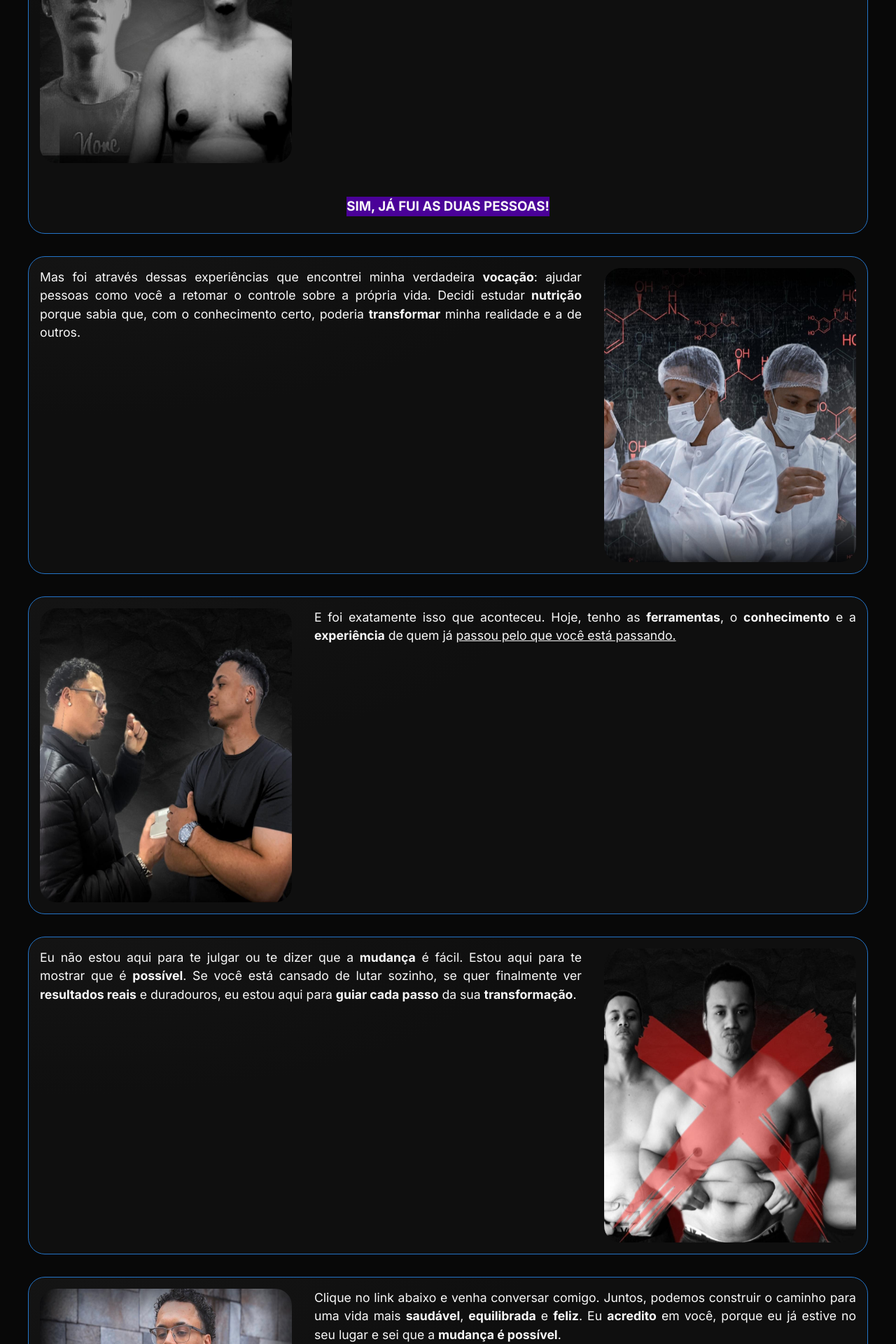
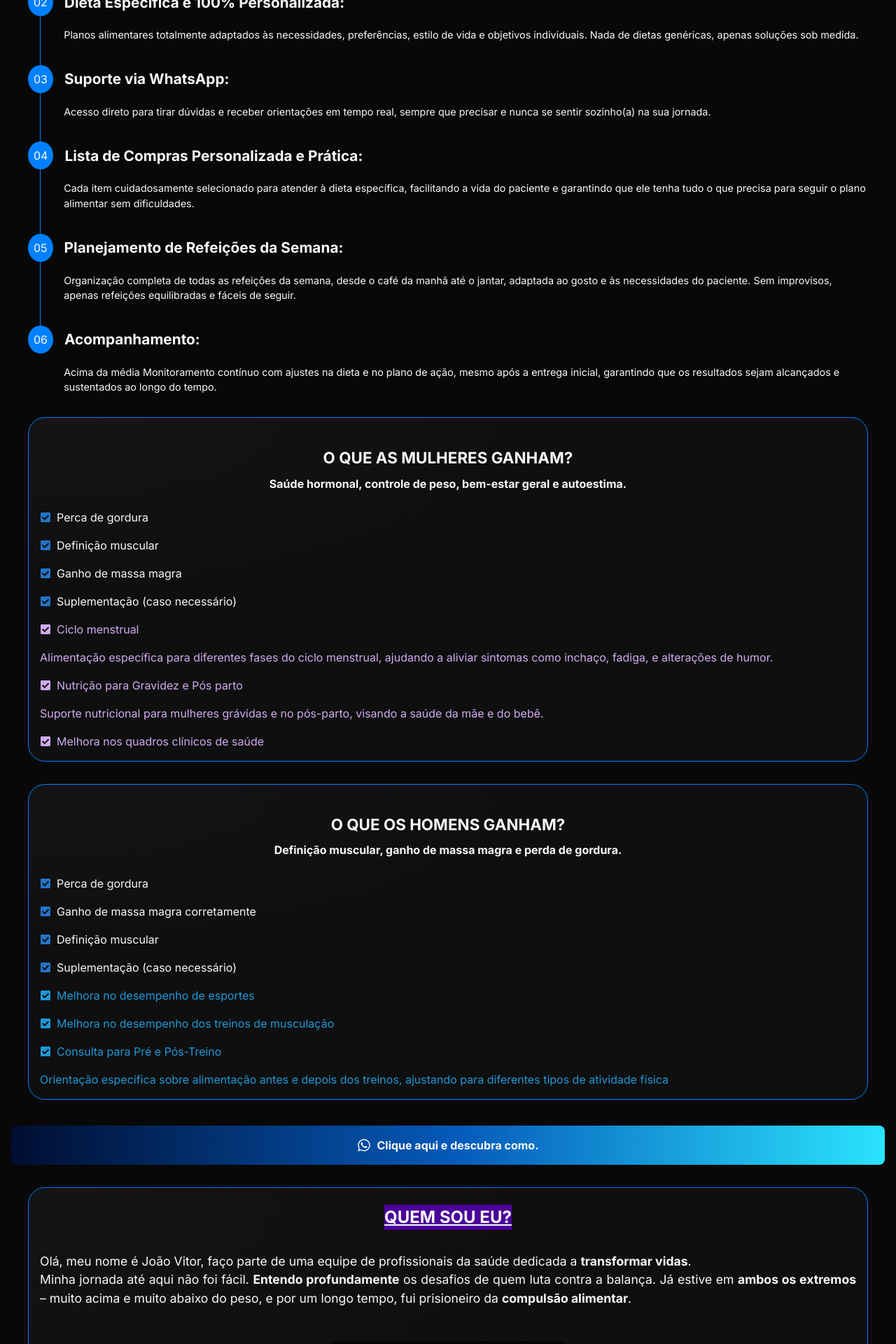
Before and after one commit to felipe-Ma1a/portfolio-vitor, a Next.js app: page / in a window 1280 px wide. Shown: the part 880-2800 px from the top of the page at 70% size. Built offline with nearby package versions, Linux system fonts and the light colour scheme.

Commit message:
feat: change colors and texts

```diff
--- a/src/app/globals.css
+++ b/src/app/globals.css
@@ -2,7 +2,7 @@
   --bg-clr: #080808;
   --primary-clr: #f9f9f9;
   --second-clr: #4a0198;
-  --accent-clr: #2374c8;
+  --accent-clr: #0080ff;
 }
 
 *,
--- a/src/app/page.module.css
+++ b/src/app/page.module.css
@@ -31,7 +31,6 @@
   gap: 2rem;
   max-width: 1200px;
   border: 1px solid var(--accent-clr);
-  /* background-color: #0f0f0f; */
   background: radial-gradient(
     53.57% 49.87% at 5.54% 0%,
     #141414 0%,
@@ -50,13 +49,13 @@
 .cardSubtitle {
   text-decoration: underline;
   margin-block-start: 0.5rem;
+  background-color: var(--second-clr);
 }
 
 .cardSubtitle,
 .cardImgSmallSubtitle {
   text-align: center;
   text-transform: uppercase;
-  background-color: var(--second-clr);
   max-width: fit-content;
   display: flex;
   justify-content: center;
@@ -65,6 +64,9 @@
 
 .cardImgSmallSubtitle {
   margin-block-end: 0.5rem;
+  display: flex;
+  flex-direction: column;
+  gap: 0.5rem;
 }
 
 .cardGroup {
@@ -202,9 +204,28 @@
   font-weight: bold;
 }
 
+.listItem {
+  display: flex;
+  align-items: center;
+  gap: 0.5rem;
+}
+
+.listItemWoman {
+  color: #d0abf1;
+}
+
+.listItemMan {
+  color: #1e98d9;
+}
+
+.listItemSmall {
+  font-size: 0.75rem;
+}
+
 @media (max-width: 1100px) {
   .hero h1 {
     font-size: 1.6rem;
+    margin-block-start: 0.3rem;
   }
 
   .card {
--- a/src/app/page.tsx
+++ b/src/app/page.tsx
@@ -1,6 +1,7 @@
 import Button from "@/components/Button";
 import CardImage from "@/components/CardImage";
 import ListItem from "@/components/ListItem";
+import { FaCheckSquare } from "react-icons/fa";
 
 import cardImg1 from "public/images/flexvitor-9.jpg";
 import cardImg2 from "public/images/flexvitor-5.jpg";
@@ -16,7 +17,7 @@ export default function Home() {
     <main className={styles.container}>
       <section className={styles.hero}>
         <CardImage
-          src={cardImg1}
+          src={cardImg6}
           className={`${styles.cardImg} ${styles.imgHero}`}
         />
         <h1>Transforme sua vida com quem já esteve no seu lugar</h1>
@@ -25,71 +26,10 @@ export default function Home() {
         </div>
       </section>
 
-      <section className={`${styles.card} ${styles.cardMain}`}>
-        <h2 className={styles.cardSubtitle}>Quem sou eu?</h2>
-        <div className={styles.cardGroup}>
-          <p className={styles.cardInfo}>
-            Olá, meu nome é João Vitor, estou graduando nutrição. Minha jornada
-            até aqui não foi fácil. Eu sei o que é olhar no espelho e não se
-            reconhecer. Eu já estive muito acima do peso, já fiquei muito
-            abaixo, e, por um longo tempo, fui prisioneiro da compulsão
-            alimentar.
-          </p>
-          <CardImage
-            src={cardImg2}
-            className={`${styles.cardImg} ${styles.cardImgSmall}`}
-          />
-        </div>
-        <h3 className={styles.cardImgSmallSubtitle}>
-          Sim, já fui as duas pessoas!
-        </h3>
-      </section>
-
-      <section className={`${styles.card} ${styles.cardReverse}`}>
-        <CardImage src={cardImg3} className={styles.cardImg} />
-        <p className={styles.cardInfo}>
-          Mas foi através dessas experiências que encontrei minha verdadeira{" "}
-          <b>vocação</b>: ajudar pessoas como você a retomar o controle sobre a
-          própria vida. Decidi estudar <b>nutrição</b> porque sabia que, com o
-          conhecimento certo, poderia <b>transformar</b> minha realidade e a de
-          outros.
-        </p>
-      </section>
-
-      <section className={styles.card}>
-        <CardImage src={cardImg4} className={styles.cardImg} />
-        <p className={styles.cardInfo}>
-          E foi exatamente isso que aconteceu. Hoje, tenho as <b>ferramentas</b>
-          , o <b>conhecimento</b> e a <b>experiência</b> de quem já{" "}
-          <span>passou pelo que você está passando.</span>
-        </p>
-      </section>
-
-      <section className={styles.card}>
-        <p className={styles.cardInfo}>
-          Eu não estou aqui para te julgar ou te dizer que a <b>mudança</b> é
-          fácil. Estou aqui para te mostrar que é <b>possível</b>. Se você está
-          cansado de lutar sozinho, se quer finalmente ver{" "}
-          <b>resultados reais</b> e duradouros, eu estou aqui para{" "}
-          <b>guiar cada passo</b> da sua <b>transformação</b>.
-        </p>
-        <CardImage src={cardImg5} className={styles.cardImg} />
-      </section>
-
-      <section className={`${styles.card} ${styles.cardReverse}`}>
-        <p className={styles.cardInfo}>
-          Clique no link abaixo e venha conversar comigo. Juntos, podemos
-          construir o caminho para uma vida mais <b>saudável</b>,{" "}
-          <b>equilibrada</b> e <b>feliz</b>. Eu <b>acredito</b> em você, porque
-          eu já estive no seu lugar e sei que a <b>mudança é possível</b>.
-        </p>
-        <CardImage src={cardImg6} className={styles.cardImg} />
-      </section>
-
       <section className={styles.benefits}>
         <div className={styles.benefitsText}>
           <h2>Nosso diferencial</h2>
-          <p>Diferenciais do João Vitor como seu Nutricionista: </p>
+          <p>Diferenciais da nossa equipe: </p>
         </div>
 
         <article className={styles.benefitsGroup}>
@@ -177,19 +117,29 @@ export default function Home() {
         <ul>
           <ListItem text="Perca de gordura" />
           <ListItem text="Definição muscular" />
-          <ListItem text="Ganho de massa magra (Ganhar músculos corretamente)" />
+          <ListItem text="Ganho de massa magra" />
           <ListItem text="Suplementação (caso necessário)" />
-          <ListItem text="Ciclo menstrual" />
-          <ListItem
-            text="Alimentação específica para diferentes fases do ciclo menstrual,
+          <li className={`${styles.listItem} ${styles.listItemWoman}`}>
+            <FaCheckSquare size={16} color="#d0abf1" />
+            Ciclo menstrual
+          </li>
+          <li className={`${styles.listItem} ${styles.listItemWoman}`}>
+            Alimentação específica para diferentes fases do ciclo menstrual,
             ajudando a aliviar sintomas como inchaço, fadiga, e alterações de
-            humor."
-          />
-          <ListItem
-            text="Nutrição para Gravidez e Pós parto, Suporte nutricional para
-            mulheres grávidas e no pós-parto, visando a saúde da mãe e do bebê."
-          />
-          <ListItem text="Melhora nos quadros clínicos de saúde" />
+            humor.
+          </li>
+          <li className={`${styles.listItem} ${styles.listItemWoman}`}>
+            <FaCheckSquare size={16} color="#d0abf1" />
+            Nutrição para Gravidez e Pós parto
+          </li>
+          <li className={`${styles.listItem} ${styles.listItemWoman}`}>
+            Suporte nutricional para mulheres grávidas e no pós-parto, visando a
+            saúde da mãe e do bebê.
+          </li>
+          <li className={`${styles.listItem} ${styles.listItemWoman}`}>
+            <FaCheckSquare size={16} color="#d0abf1" />
+            Melhora nos quadros clínicos de saúde
+          </li>
         </ul>
       </section>
 
@@ -201,13 +151,91 @@ export default function Home() {
 
         <ul>
           <ListItem text="Perca de gordura" />
-          <ListItem text="Ganho de massa magra (músculos) corretamente" />
+          <ListItem text="Ganho de massa magra corretamente" />
           <ListItem text="Definição muscular" />
           <ListItem text="Suplementação (caso necessário)" />
-          <ListItem text="Melhora no desempenho de esportes" />
-          <ListItem text="Melhora no desempenho dos treinos de musculação" />
-          <ListItem text="Consulta para Pré e Pós-Treino: Orientação específica sobre alimentação antes e depois dos treinos, ajustando para diferentes tipos de atividade física" />
+          <li className={`${styles.listItem} ${styles.listItemMan}`}>
+            <FaCheckSquare size={16} color="#1e98d9" />
+            Melhora no desempenho de esportes
+          </li>
+          <li className={`${styles.listItem} ${styles.listItemMan}`}>
+            <FaCheckSquare size={16} color="#1e98d9" />
+            Melhora no desempenho dos treinos de musculação
+          </li>
+          <li className={`${styles.listItem} ${styles.listItemMan}`}>
+            <FaCheckSquare size={16} color="#1e98d9" />
+            Consulta para Pré e Pós-Treino
+          </li>
+          <li className={`${styles.listItem} ${styles.listItemMan}`}>
+            Orientação específica sobre alimentação antes e depois dos treinos,
+            ajustando para diferentes tipos de atividade física
+          </li>
         </ul>
+      </section>
+
+      <Button />
+
+      <section className={`${styles.card} ${styles.cardMain}`}>
+        <h2 className={styles.cardSubtitle}>Quem sou eu?</h2>
+        <div className={styles.cardGroup}>
+          <p className={styles.cardInfo}>
+            Olá, meu nome é João Vitor, faço parte de uma equipe de
+            profissionais da saúde dedicada a <b>transformar vidas</b>.
+            <br />
+            Minha jornada até aqui não foi fácil. <b>
+              Entendo profundamente
+            </b>{" "}
+            os desafios de quem luta contra a balança. Já estive em{" "}
+            <b>ambos os extremos</b> – muito acima e muito abaixo do peso, e por
+            um longo tempo, fui prisioneiro da <b>compulsão alimentar</b>.
+          </p>
+        </div>
+        <h3 className={styles.cardImgSmallSubtitle}>
+          <CardImage src={cardImg2} className={styles.cardImg} />
+          Sim, já fui as duas pessoas!
+        </h3>
+      </section>
+
+      <section className={`${styles.card} ${styles.cardReverse}`}>
+        <CardImage src={cardImg3} className={styles.cardImg} />
+        <p className={styles.cardInfo}>
+          Mas foi através dessas experiências que encontrei minha verdadeira{" "}
+          <b>vocação</b>: ajudar pessoas como você a retomar o controle sobre a{" "}
+          <b>própria vida</b>. Decidi estudar <b>nutrição</b> porque sabia que,
+          com o conhecimento certo, poderia <b>transformar</b> minha realidade e
+          a de outros.
+        </p>
+      </section>
+
+      <section className={styles.card}>
+        <CardImage src={cardImg4} className={styles.cardImg} />
+        <p className={styles.cardInfo}>
+          E foi exatamente isso que aconteceu. Hoje, tenho as <b>ferramentas</b>
+          , o <b>conhecimento</b> e a <b>experiência</b> de quem já{" "}
+          <span>passou pelo que você está passando.</span>
+        </p>
+      </section>
+
+      <section className={styles.card}>
+        <p className={styles.cardInfo}>
+          Eu não estou aqui para te julgar ou te dizer que a <b>mudança</b> é
+          fácil. Estou aqui para te mostrar que é <b>possível</b>. Se você está
+          cansado de lutar sozinho, se quer finalmente ver{" "}
+          <b>resultados reais</b> e <b>duradouros</b>, eu estou aqui para{" "}
+          <b>guiar cada passo</b> da sua <b>transformação</b>.
+        </p>
+        <CardImage src={cardImg5} className={styles.cardImg} />
+      </section>
+
+      <section className={`${styles.card} ${styles.cardReverse}`}>
+        <CardImage src={cardImg1} className={styles.cardImg} />
+        <p className={styles.cardInfo}>
+          Clique no link abaixo e venha conversar comigo. Juntos, podemos
+          construir o caminho para uma vida mais <b>saudável</b>,{" "}
+          <b>equilibrada</b> e <b>feliz</b>. Eu <b>acredito</b> em você, porque
+          eu <b>já estive no seu lugar</b> e sei que a <b>mudança é possível</b>
+          .
+        </p>
       </section>
 
       <div className={styles.buttonGroup}>
--- a/src/components/Button/styles.module.css
+++ b/src/components/Button/styles.module.css
@@ -3,7 +3,12 @@
   align-items: center;
   justify-content: center;
   gap: 0.5rem;
-  background-color: var(--accent-clr);
+  background-image: linear-gradient(
+    to right,
+    #000e31 0%,
+    #055aba 51%,
+    #2be3fd 100%
+  );
   color: var(--primary-clr);
   padding: 1rem;
   margin-block-start: 0.3rem;
@@ -19,6 +24,6 @@
 
 @media (max-width: 1100px) {
   .button {
-    font-size: 1rem;
+    font-size: 1.2rem;
   }
 }
--- a/src/components/ListItem/index.tsx
+++ b/src/components/ListItem/index.tsx
@@ -2,9 +2,14 @@ import { FaCheckSquare } from "react-icons/fa";
 
 import styles from "./styles.module.css";
 
-const ListItem = ({ text }: { text: string }) => {
+type ListItemProps = {
+  text: string;
+  className?: string;
+};
+
+const ListItem = ({ text, className }: ListItemProps) => {
   return (
-    <li className={styles.listItem}>
+    <li className={`${styles.listItem} ${className}`}>
       <FaCheckSquare size={16} color="#2374c8" />
       {text}
     </li>
--- a/src/components/ListItem/styles.module.css
+++ b/src/components/ListItem/styles.module.css
@@ -1,6 +1,6 @@
 .listItem {
   display: flex;
-  flex-wrap: wrap;
+  /* flex-wrap: wrap; */
   align-items: center;
   gap: 0.5rem;
 }
```
